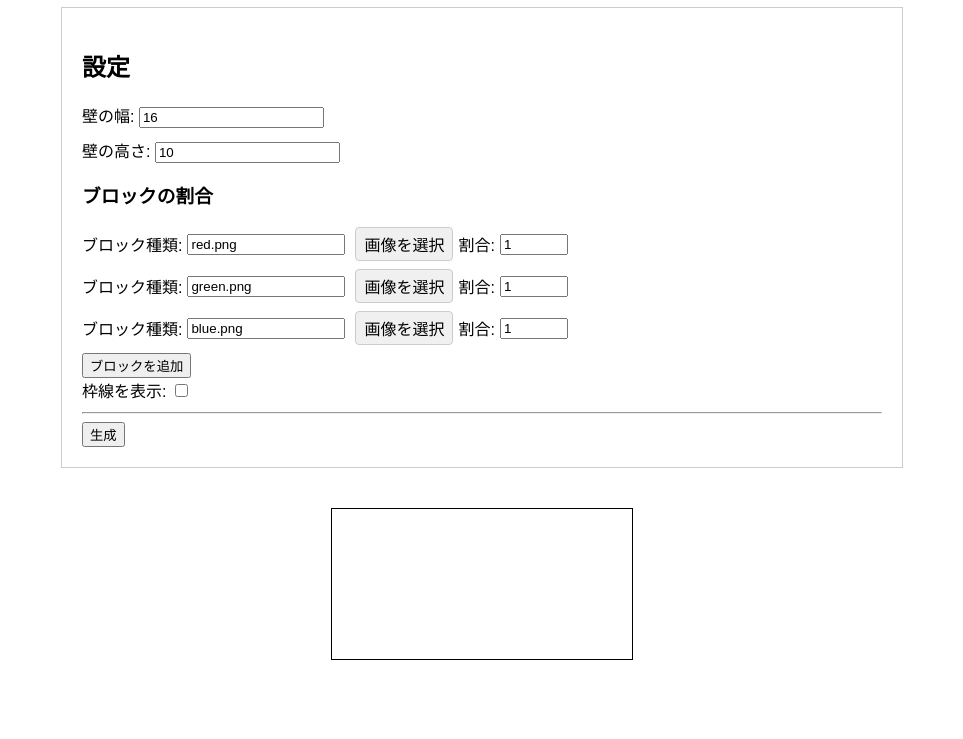
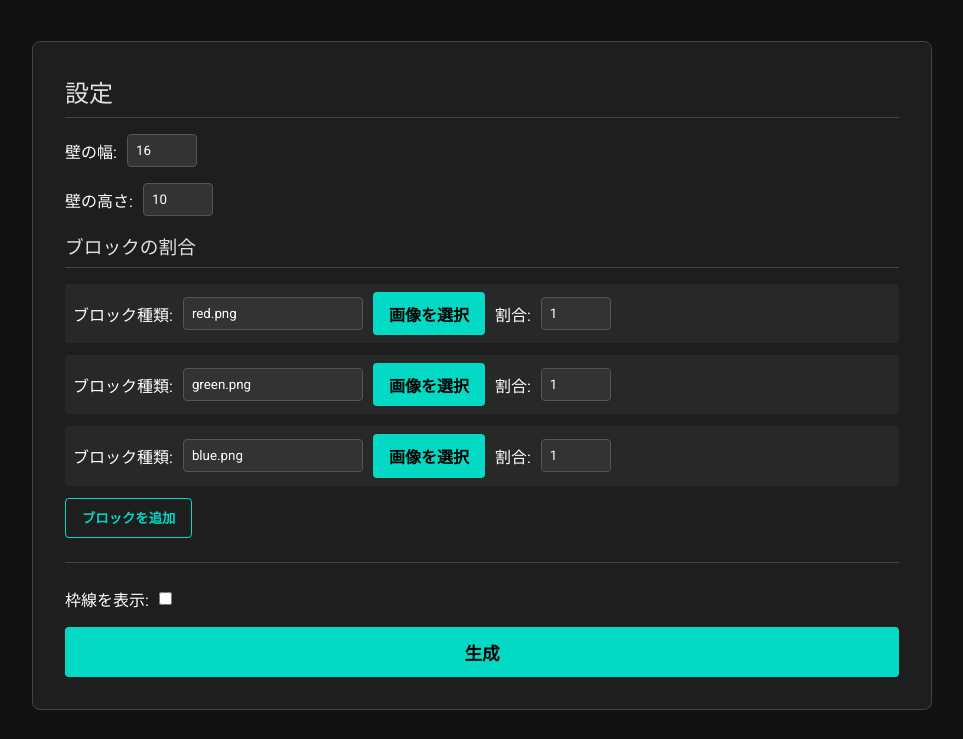
Before and after one commit to TakumaNakao/minecraft_wall_blender, a plain HTML site: page index.html in a window 1280 px wide. Shown: the part 93-832 px from the top of the page, without its empty margins (158-1121 px from the left). Before the commit the page ends 800 px from the top, so only its background shows below. Drawn offline with Linux system fonts and the light colour scheme.

Commit message:
デザインをモダンに

```diff
--- a/index.html
+++ b/index.html
@@ -5,8 +5,12 @@
     <meta name="viewport" content="width=device-width, initial-scale=1.0">
     <title>Minecraft Wall Blender</title>
     <link rel="stylesheet" href="style.css">
+    <link rel="preconnect" href="https://fonts.googleapis.com">
+    <link rel="preconnect" href="https://fonts.gstatic.com" crossorigin>
+    <link href="https://fonts.googleapis.com/css2?family=Roboto:wght@400;700&display=swap" rel="stylesheet">
 </head>
 <body>
+    <div class="container">
         <h1>Minecraft Wall Blender</h1>
 
         <div class="controls">
@@ -26,16 +30,18 @@
             </div>
             <button id="add-block">ブロックを追加</button>
 
+            <hr>
+
             <div class="control-group">
                 <label for="draw-border-checkbox">枠線を表示:</label>
                 <input type="checkbox" id="draw-border-checkbox">
             </div>
 
-        <hr>
             <button id="generate-btn">生成</button>
         </div>
 
         <canvas id="wall-canvas"></canvas>
+    </div>
 
     <script src="script.js"></script>
 </body>
--- a/style.css
+++ b/style.css
@@ -1,62 +1,169 @@
+/* --- Reset & Base --- */
+* {
+    margin: 0;
+    padding: 0;
+    box-sizing: border-box;
+}
+
 body {
-    font-family: sans-serif;
+    font-family: 'Roboto', sans-serif;
+    background-color: #121212;
+    color: #FFFFFF;
     display: flex;
     flex-direction: column;
     align-items: center;
-    margin: 20px;
+    padding: 2rem;
+}
+
+h1 {
+    margin-bottom: 2rem;
+    font-weight: 700;
+    color: #03DAC6;
+    text-align: center;
+}
+
+h2, h3 {
+    margin-bottom: 1rem;
+    border-bottom: 1px solid #444;
+    padding-bottom: 0.5rem;
+    font-weight: 400;
+    color: #e0e0e0;
+}
+
+hr {
+    border: none;
+    border-top: 1px solid #444;
+    margin: 1.5rem 0;
+}
+
+/* --- Layout --- */
+.container {
+    width: 100%;
+    max-width: 900px;
+    display: flex;
+    flex-direction: column;
+    gap: 2rem;
 }
 
 .controls {
-    border: 1px solid #ccc;
-    padding: 20px;
-    margin-bottom: 20px;
-    width: 80%;
-    max-width: 800px;
+    background-color: #1E1E1E;
+    padding: 2rem;
+    border-radius: 8px;
+    border: 1px solid #444;
 }
 
+/* --- Controls --- */
 .control-group {
-    margin-bottom: 10px;
-}
-
-#wall-canvas {
-    border: 1px solid black;
-    margin-top: 20px;
+    display: flex;
+    align-items: center;
+    gap: 10px;
+    margin-bottom: 1rem;
+    flex-wrap: wrap;
 }
 
 .block-input {
     display: flex;
     align-items: center;
-    margin-bottom: 8px;
+    gap: 10px;
+    margin-bottom: 0.75rem;
+    flex-wrap: wrap;
+    padding: 0.5rem;
+    border-radius: 4px;
+    background-color: #282828;
 }
 
-.block-input label {
-    margin-right: 5px;
+label {
     white-space: nowrap;
 }
 
-.block-input input[type="text"] {
-    width: 150px;
-    margin-right: 10px;
+input[type="number"],
+input[type="text"] {
+    background-color: #333;
+    border: 1px solid #555;
+    color: #FFFFFF;
+    padding: 0.5rem;
+    border-radius: 4px;
+    font-family: inherit;
 }
 
-.block-input input[type="number"] {
-    width: 60px;
-    margin-right: 10px;
+input[type="number"] {
+    width: 70px;
+}
+
+input[type="text"] {
+    width: 180px;
+}
+
+input:focus {
+    outline: none;
+    border-color: #03DAC6;
+}
+
+/* --- Buttons --- */
+button,
+.file-label {
+    background-color: #03DAC6;
+    color: #000000;
+    border: none;
+    padding: 0.6rem 1rem;
+    border-radius: 4px;
+    cursor: pointer;
+    font-weight: 700;
+    font-family: 'Roboto', sans-serif;
+    text-transform: uppercase;
+    transition: background-color 0.2s ease-in-out, color 0.2s ease-in-out;
+    display: inline-block; /* for file-label */
+    text-align: center;
+}
+
+button:hover,
+.file-label:hover {
+    background-color: #018786;
+}
+
+#add-block {
+    background-color: transparent;
+    color: #03DAC6;
+    border: 1px solid #03DAC6;
+}
+
+#add-block:hover {
+    background-color: rgba(3, 218, 198, 0.1);
+}
+
+#generate-btn {
+    width: 100%;
+    padding: 0.8rem;
+    font-size: 1.1rem;
 }
 
 .file-input {
     display: none;
 }
 
-.file-label {
-    background-color: #f0f0f0;
-    border: 1px solid #ccc;
-    border-radius: 4px;
-    padding: 4px 8px;
-    cursor: pointer;
-    margin-right: 10px;
+/* --- Canvas --- */
+#wall-canvas {
+    border: 2px solid #444;
+    margin-top: 0; /* Reset margin */
+    align-self: center;
+    background-color: #1E1E1E; /* Add a bg for when it's empty */
+    max-width: 100%;
+    height: auto;
 }
 
-.file-label:hover {
-    background-color: #e0e0e0;
+/* --- Responsive --- */
+@media (max-width: 600px) {
+    body {
+        padding: 1rem;
+    }
+    .controls {
+        padding: 1rem;
+    }
+    .block-input, .control-group {
+        flex-direction: column;
+        align-items: stretch;
+    }
+    input[type="text"], input[type="number"] {
+        width: 100%;
+    }
 }
```
Lines whose indentation alone changed are shown as unchanged.
